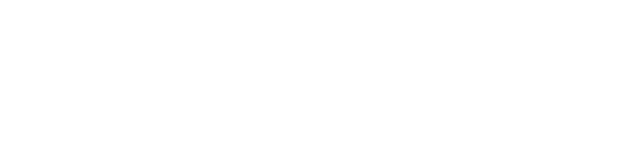
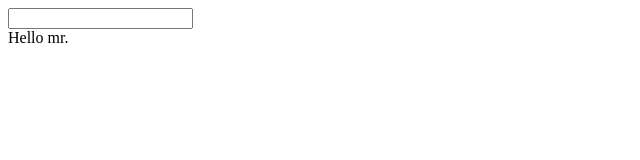
Before and after one commit to mikekolas/angular-sessions, a website: page angular-1/index.html in a window 1280 px wide. Shown: the whole page, without its empty margins (0-640 px from the left). Drawn offline with Linux system fonts and the light colour scheme.

Commit message:
First example.

```diff
--- a/angular-1/app.js
+++ b/angular-1/app.js
@@ -1,5 +1,5 @@
 var app = angular.module('app', []);
 
-app.controller('basic', function(){
-	alert("Hello World");
+app.controller('basic', function($scope){
+	$scope.name = "";
 });
--- a/angular-1/index.html
+++ b/angular-1/index.html
@@ -6,7 +6,9 @@
 </head>
 <body>
 	<div ng-controller="basic">
-
+		<input type="text" ng-model="name"/>
+		</br>
+		Hello mr. {{name}}
 	</div>
 	<script type="text/javascript" src="bower_components/angular/angular.min.js"></script>
 	<script type="text/javascript" src="app.js"></script>
```
